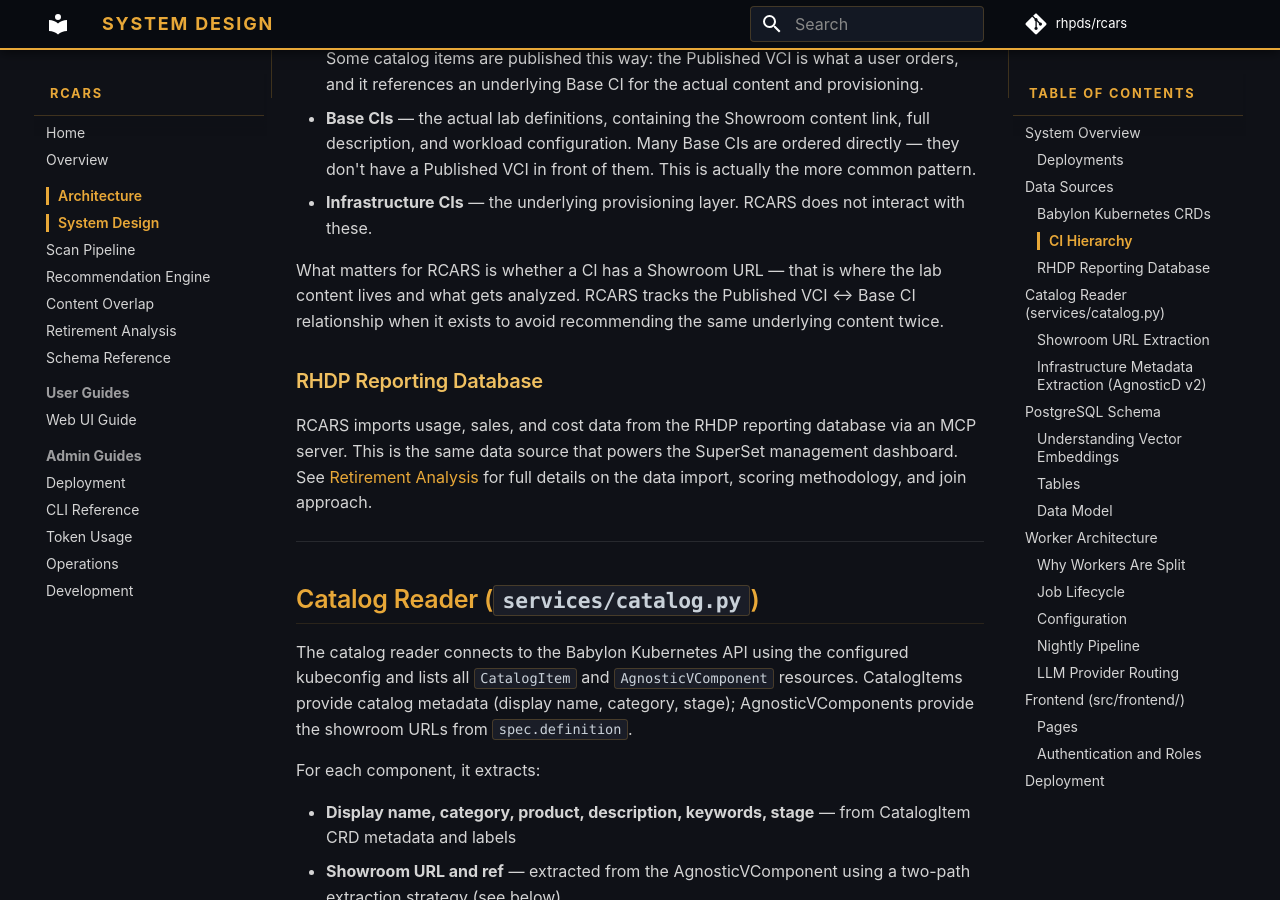
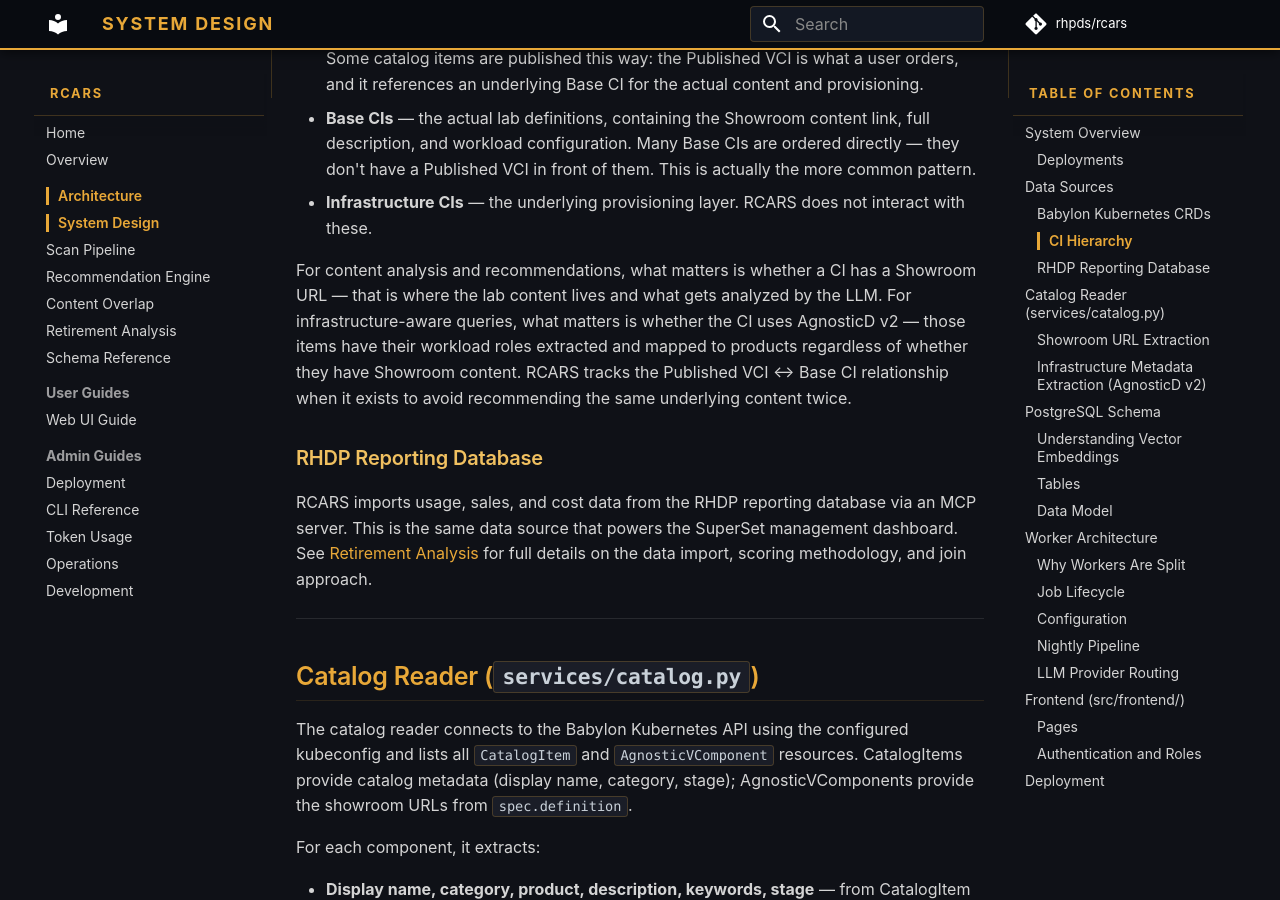
Before and after one commit to rhpds/rcars, an MkDocs documentation site: the page built from docs/architecture/system-design.md, in a window 1280 px wide and 900 px high, scrolled down 2176 px. Built offline with MkDocs 1.6.1 and Material for MkDocs 9.7.7, drawn with Linux system fonts in a browser that asks for light colours; comment, search, counter and statistics services are not loaded.

Commit message:
docs: Clarify that RCARS tracks both Showroom and workload data
Showroom URLs drive content analysis; AgnosticD v2 workload
metadata is extracted independently of Showroom presence.

Co-Authored-By: Claude Opus 4.6 (1M context) <noreply@anthropic.com>

```diff
--- a/docs/architecture/system-design.md
+++ b/docs/architecture/system-design.md
@@ -99,7 +99,7 @@ Catalog items in RHDP are not all the same kind of thing. There are broadly thre
 - **Base CIs** — the actual lab definitions, containing the Showroom content link, full description, and workload configuration. Many Base CIs are ordered directly — they don't have a Published VCI in front of them. This is actually the more common pattern.
 - **Infrastructure CIs** — the underlying provisioning layer. RCARS does not interact with these.
 
-What matters for RCARS is whether a CI has a Showroom URL — that is where the lab content lives and what gets analyzed. RCARS tracks the Published VCI ↔ Base CI relationship when it exists to avoid recommending the same underlying content twice.
+For content analysis and recommendations, what matters is whether a CI has a Showroom URL — that is where the lab content lives and what gets analyzed by the LLM. For infrastructure-aware queries, what matters is whether the CI uses AgnosticD v2 — those items have their workload roles extracted and mapped to products regardless of whether they have Showroom content. RCARS tracks the Published VCI ↔ Base CI relationship when it exists to avoid recommending the same underlying content twice.
 
 ### RHDP Reporting Database
 
```
